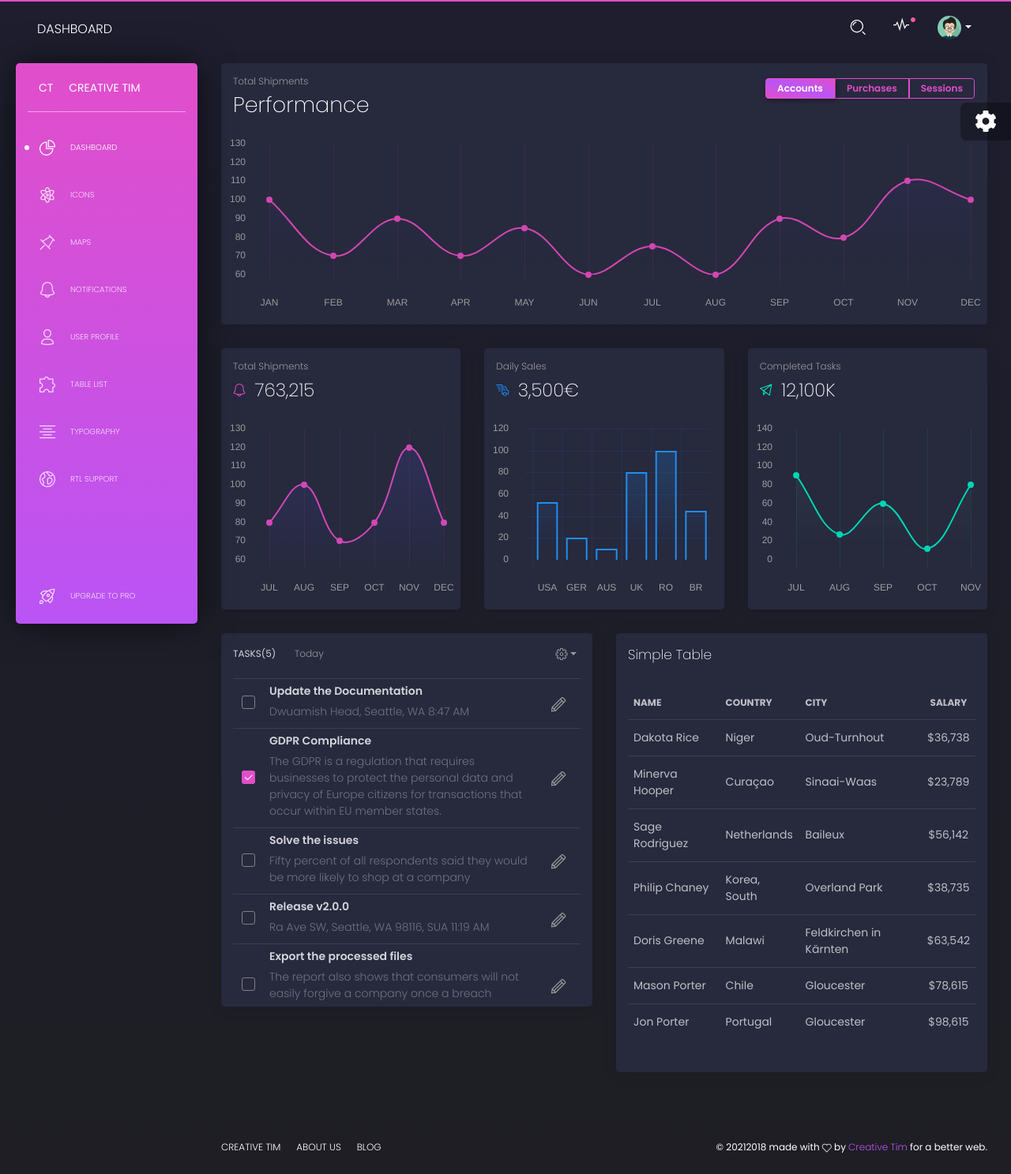
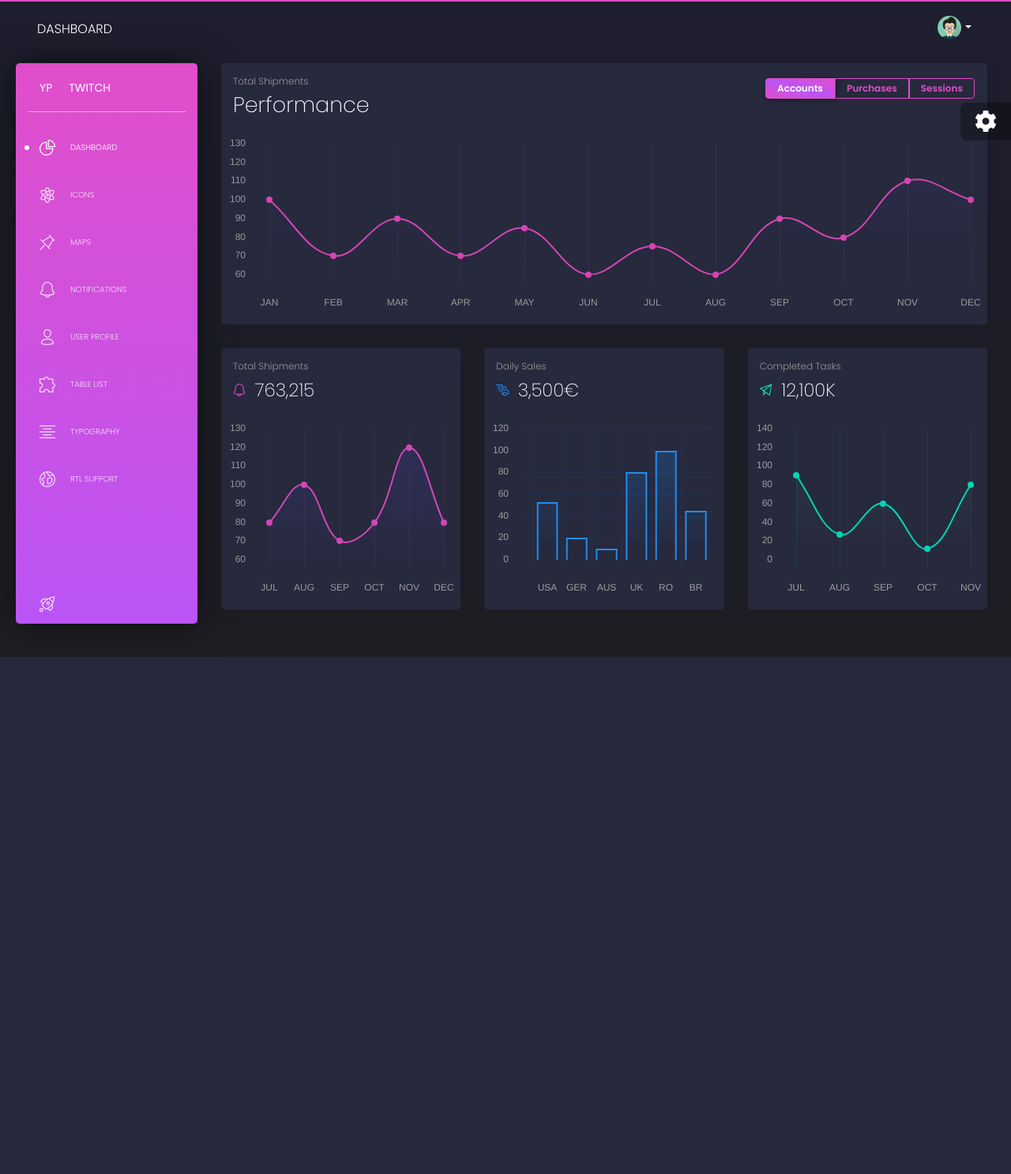
Before and after one commit to yash5OG/GamingVizs-PriyaYash, a Flask app: page / in a window 1280 px wide. Shown: the whole page at 79% size. After the commit the page ends 832 px from the top, so only its background shows below. Run offline with Flask 2, Linux system fonts and the light colour scheme; some libraries are stand-ins or nearby versions.

Commit message:
Website updates

```diff
--- a/Priya_Notebooks/Website/templates/dashboard.html
+++ b/Priya_Notebooks/Website/templates/dashboard.html
@@ -22,7 +22,7 @@
   <link rel="apple-touch-icon" sizes="76x76" href="../assets/img/apple-icon.png">
   <link rel="icon" type="image/png" href="../assets/img/favicon.png">
   <title>
-    Black Dashboard by Creative Tim
+    Y&P Twitch Dashboard
   </title>
   <!--     Fonts and icons     -->
   <link href="https://fonts.googleapis.com/css?family=Poppins:200,300,400,600,700,800" rel="stylesheet" />
@@ -44,10 +44,10 @@
       <div class="sidebar-wrapper">
         <div class="logo">
           <a href="javascript:void(0)" class="simple-text logo-mini">
-            CT
+            YP
           </a>
           <a href="javascript:void(0)" class="simple-text logo-normal">
-            Creative Tim
+            Twitch
           </a>
         </div>
         <ul class="nav">
@@ -102,7 +102,6 @@
           <li class="active-pro">
             <a href="./upgrade.html">
               <i class="tim-icons icon-spaceship"></i>
-              <p>Upgrade to PRO</p>
             </a>
           </li>
         </ul>
@@ -129,26 +128,26 @@
           </button>
           <div class="collapse navbar-collapse" id="navigation">
             <ul class="navbar-nav ml-auto">
-              <li class="search-bar input-group">
+              <!-- <li class="search-bar input-group">
                 <button class="btn btn-link" id="search-button" data-toggle="modal" data-target="#searchModal"><i class="tim-icons icon-zoom-split" ></i>
                   <span class="d-lg-none d-md-block">Search</span>
                 </button>
-              </li>
+              </li> -->
               <li class="dropdown nav-item">
-                <a href="javascript:void(0)" class="dropdown-toggle nav-link" data-toggle="dropdown">
+                <!-- <a href="javascript:void(0)" class="dropdown-toggle nav-link" data-toggle="dropdown">
                   <div class="notification d-none d-lg-block d-xl-block"></div>
                   <i class="tim-icons icon-sound-wave"></i>
                   <p class="d-lg-none">
                     Notifications
                   </p>
-                </a>
-                <ul class="dropdown-menu dropdown-menu-right dropdown-navbar">
+                </a> -->
+                <!-- <ul class="dropdown-menu dropdown-menu-right dropdown-navbar">
                   <li class="nav-link"><a href="#" class="nav-item dropdown-item">Mike John responded to your email</a></li>
                   <li class="nav-link"><a href="javascript:void(0)" class="nav-item dropdown-item">You have 5 more tasks</a></li>
                   <li class="nav-link"><a href="javascript:void(0)" class="nav-item dropdown-item">Your friend Michael is in town</a></li>
                   <li class="nav-link"><a href="javascript:void(0)" class="nav-item dropdown-item">Another notification</a></li>
                   <li class="nav-link"><a href="javascript:void(0)" class="nav-item dropdown-item">Another one</a></li>
-                </ul>
+                </ul> -->
               </li>
               <li class="dropdown nav-item">
                 <a href="#" class="dropdown-toggle nav-link" data-toggle="dropdown">
@@ -271,7 +270,7 @@
             </div>
           </div>
         </div>
-        <div class="row">
+        <!-- <div class="row">
           <div class="col-lg-6 col-md-12">
             <div class="card card-tasks">
               <div class="card-header ">
@@ -333,8 +332,8 @@
                             <i class="tim-icons icon-pencil"></i>
                           </button>
                         </td>
-                      </tr>
-                      <tr>
+                      </tr> -->
+                      <!-- <tr>
                         <td>
                           <div class="form-check">
                             <label class="form-check-label">
@@ -422,9 +421,9 @@
                   </table>
                 </div>
               </div>
-            </div>
-          </div>
-          <div class="col-lg-6 col-md-12">
+            </div> -->
+          <!-- </div> -->
+          <!-- <div class="col-lg-6 col-md-12">
             <div class="card ">
               <div class="card-header">
                 <h4 class="card-title"> Simple Table</h4>
@@ -554,8 +553,8 @@
             </div>
           </div>
         </div>
-      </div>
-      <footer class="footer">
+      </div> -->
+      <!-- <footer class="footer">
         <div class="container-fluid">
           <ul class="nav">
             <li class="nav-item">
@@ -582,7 +581,7 @@
             <a href="javascript:void(0)" target="_blank">Creative Tim</a> for a better web.
           </div>
         </div>
-      </footer>
+      </footer> -->
     </div>
   </div>
   <div class="fixed-plugin">
@@ -607,20 +606,6 @@
           <span class="badge light-badge mr-2"></span>
           <span class="badge dark-badge ml-2"></span>
           <span class="color-label">DARK MODE</span>
-        </li>
-        <li class="button-container">
-          <a href="https://www.creative-tim.com/product/black-dashboard" target="_blank" class="btn btn-primary btn-block btn-round">Download Now</a>
-          <a href="https://demos.creative-tim.com/black-dashboard/docs/1.0/getting-started/introduction.html" target="_blank" class="btn btn-default btn-block btn-round">
-            Documentation
-          </a>
-        </li>
-        <li class="header-title">Thank you for 95 shares!</li>
-        <li class="button-container text-center">
-          <button id="twitter" class="btn btn-round btn-info"><i class="fab fa-twitter"></i> &middot; 45</button>
-          <button id="facebook" class="btn btn-round btn-info"><i class="fab fa-facebook-f"></i> &middot; 50</button>
-          <br>
-          <br>
-          <a class="github-button" href="https://github.com/creativetimofficial/black-dashboard" data-icon="octicon-star" data-size="large" data-show-count="true" aria-label="Star ntkme/github-buttons on GitHub">Star</a>
         </li>
       </ul>
     </div>
```
